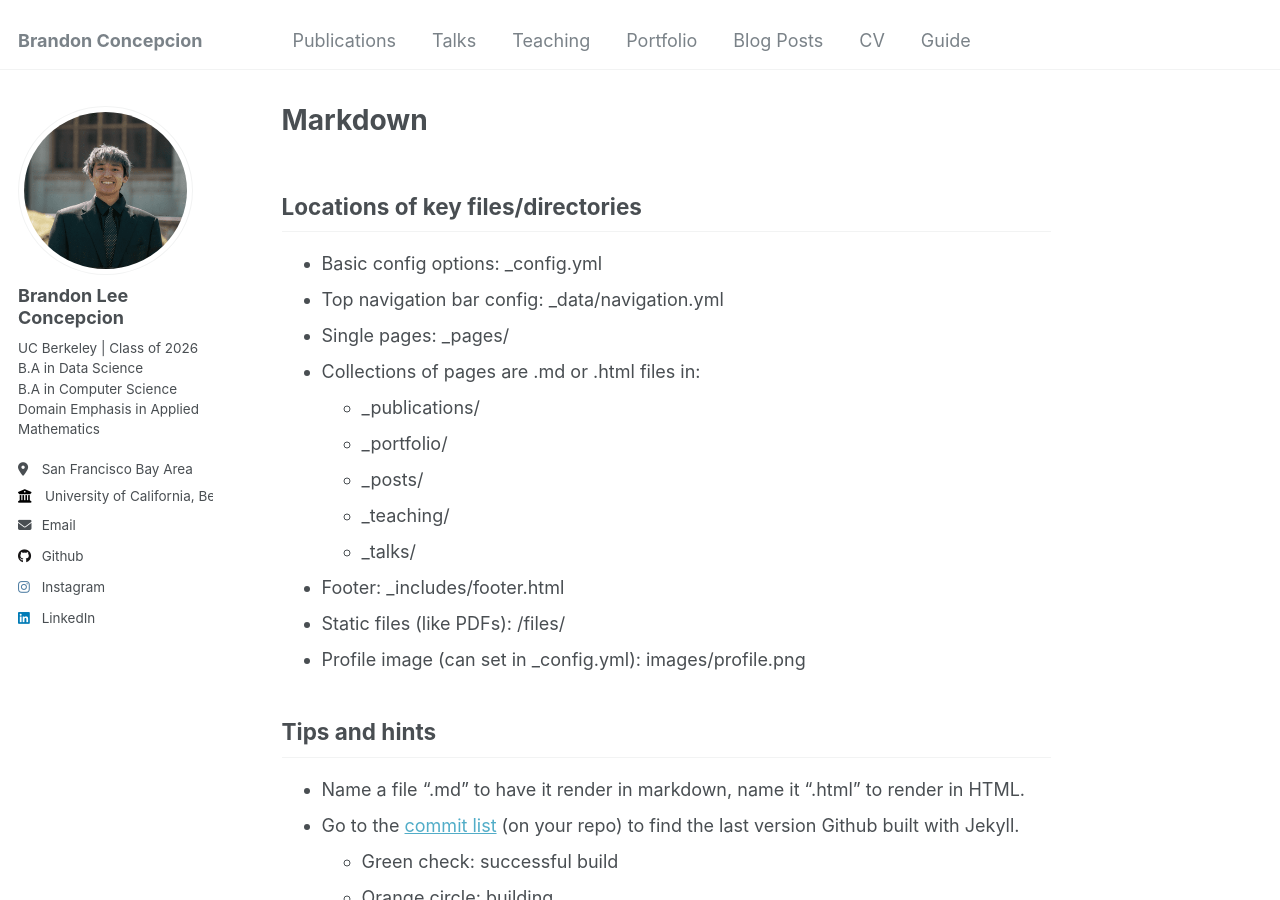
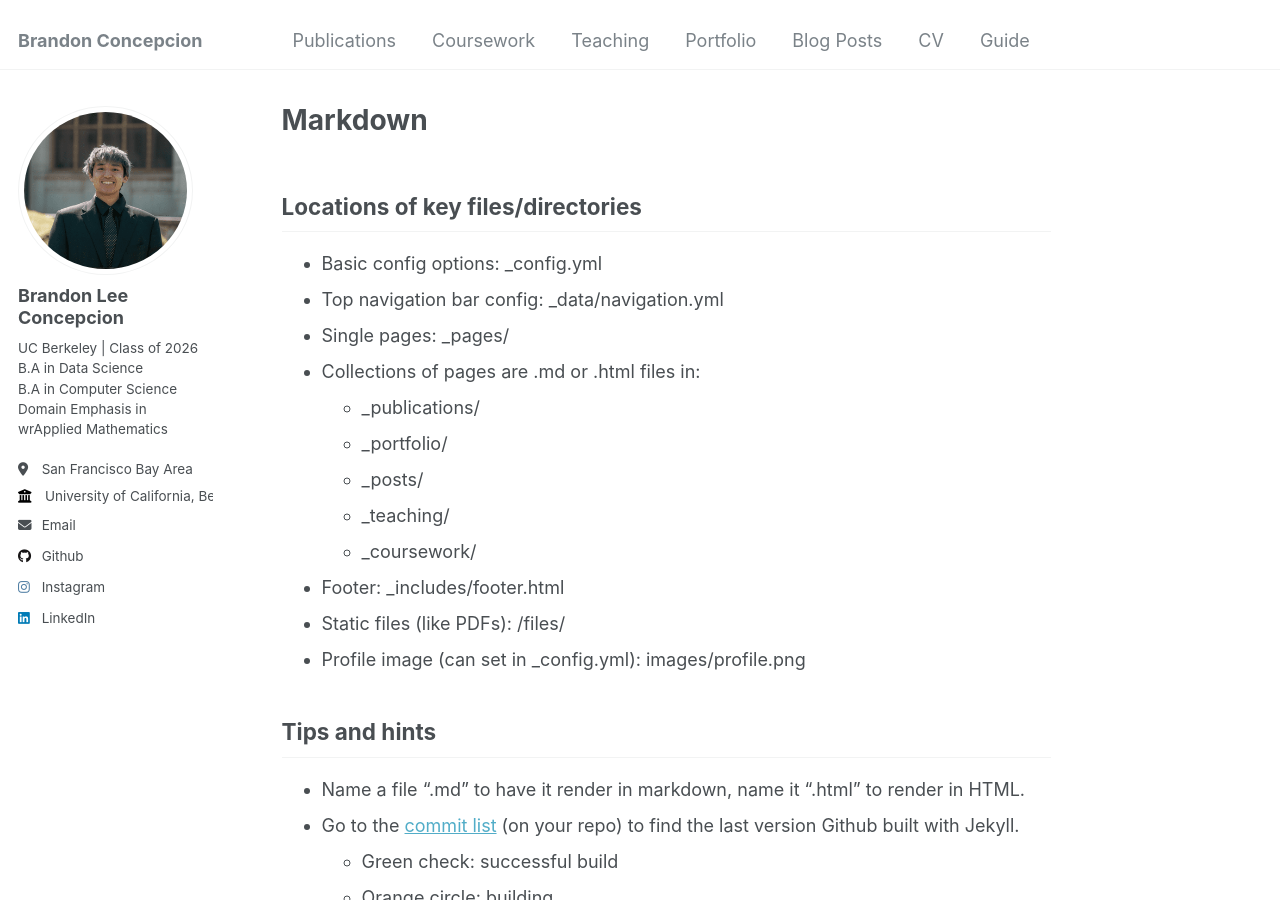
Before and after one commit to brandonconcepcion/brandonconcepcion.github.io, a Jekyll site: the page built from _pages/markdown.md, in a window 1280 px wide and 900 px high. Built offline with Jekyll 4.4.1, drawn with Linux system fonts in a browser that asks for light colours.

Commit message:
Added Coursework

```diff
--- a/_config.yml
+++ b/_config.yml
@@ -24,7 +24,7 @@
   avatar           : "profile.png"
   name             : "Brandon Lee Concepcion"
   pronouns         : # example: "she/her"
-  bio              : "UC Berkeley | Class of 2026 <br /> B.A in Data Science <br />B.A in Computer Science <br /> Domain Emphasis in Applied Mathematics"
+  bio              : "UC Berkeley | Class of 2026 <br /> B.A in Data Science <br />B.A in Computer Science <br /> Domain Emphasis in wrApplied Mathematics"
   location         : "San Francisco Bay Area"
   employer         : "University of California, Berkeley"
   uri              : # URL
@@ -273,9 +273,9 @@
   # _talks
   - scope:
       path: ""
-      type: talks
+      type: courseworks
     values:
-      layout: talk
+      layout: Coursework
       author_profile: true
       share: true
 
--- a/_data/navigation.yml
+++ b/_data/navigation.yml
@@ -8,8 +8,8 @@
   - title: "Publications"
     url: /publications/
 
-  - title: "Talks"
-    url: /talks/
+  - title: "Coursework"
+    url: /coursework/
 
   - title: "Teaching"
     url: /teaching/
--- a/_pages/markdown.md
+++ b/_pages/markdown.md
@@ -17,7 +17,7 @@
   * _portfolio/
   * _posts/
   * _teaching/
-  * _talks/
+  * _coursework/
 * Footer: _includes/footer.html
 * Static files (like PDFs): /files/
 * Profile image (can set in _config.yml): images/profile.png
```
Also changed, not shown: _pages/coursework.md (added, +44 -0 lines), _layouts/coursework.html (renamed from _layouts/talk.html).
